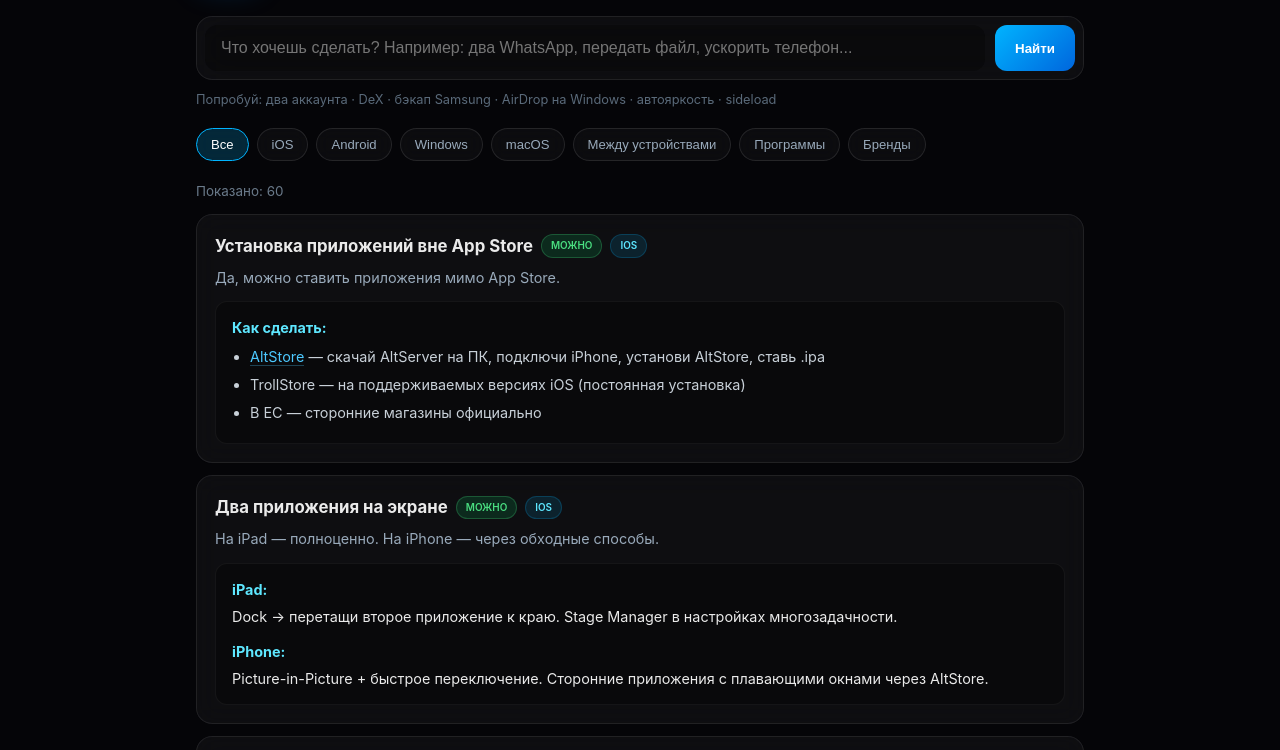
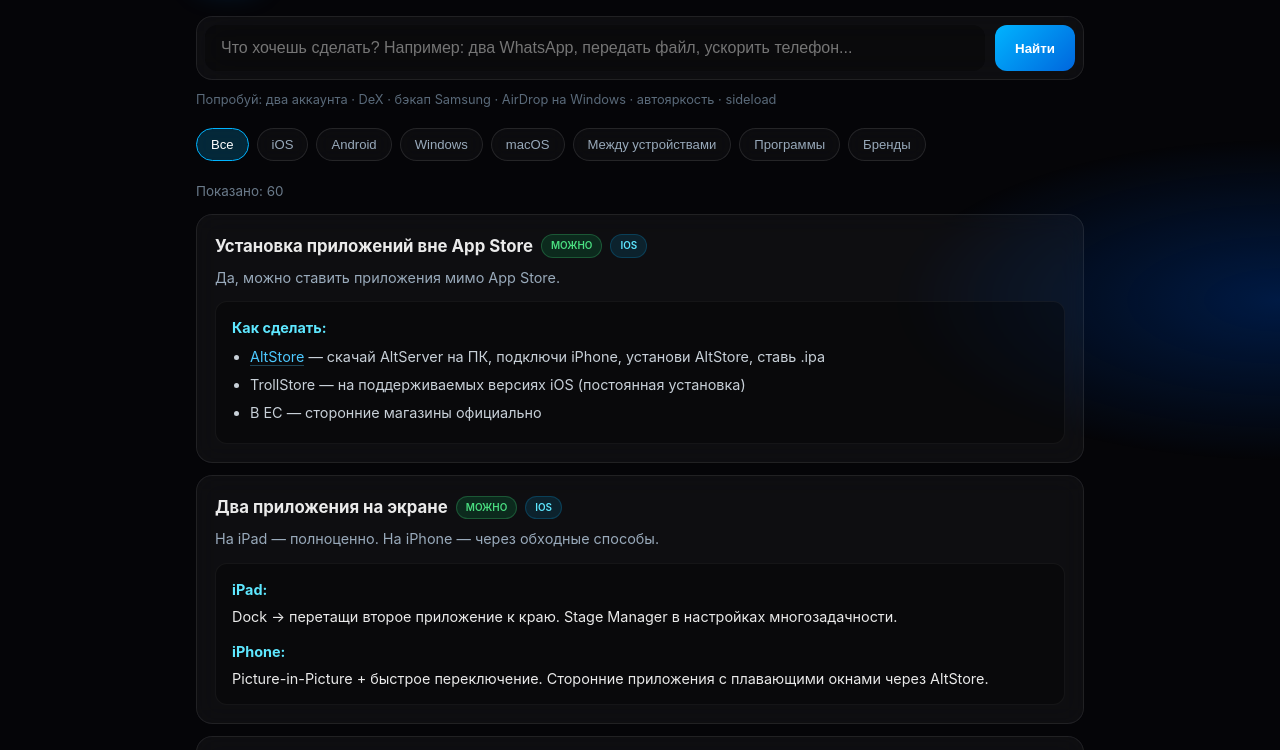
Before and after one commit to superyaroslav8-arch/feature-bridge, a plain HTML site: page index.html in a window 1280 px wide. Shown: the part 100-850 px from the top of the page. Drawn offline with Linux system fonts and the light colour scheme.

Commit message:
Fix CSS typo in background gradient

```diff
--- a/style.css
+++ b/style.css
@@ -1,6 +1,6 @@
 *{box-sizing:border-box;margin:0;padding:0}
 body{font-family:-apple-system,BlinkMacSystemFont,'Segoe UI',Roboto,sans-serif;background:#050508;color:#eaeaea;line-height:1.55;max-width:920px;margin:0 auto;padding:20px 16px 80px;min-height:100vh;position:relative}
-.bg-glow{position:fixed;inset:0;background:radial-gradient(ellipse 80% 50% at 50% -20%,#003 ind88 0%,transparent 60%),radial-gradient(ellipse 60% 40% at 100% 50%,#001a44 0%,transparent 50%);pointer-events:none;z-index:0}
+.bg-glow{position:fixed;inset:0;background:radial-gradient(ellipse 80% 50% at 50% -20%,#003388 0%,transparent 60%),radial-gradient(ellipse 60% 40% at 100% 50%,#001a44 0%,transparent 50%);pointer-events:none;z-index:0}
 body>*{position:relative;z-index:1}
 .glass{background:rgba(255,255,255,0.04);backdrop-filter:blur(16px);-webkit-backdrop-filter:blur(16px);border:1px solid rgba(255,255,255,0.08)}
 header{margin-bottom:24px}
```
